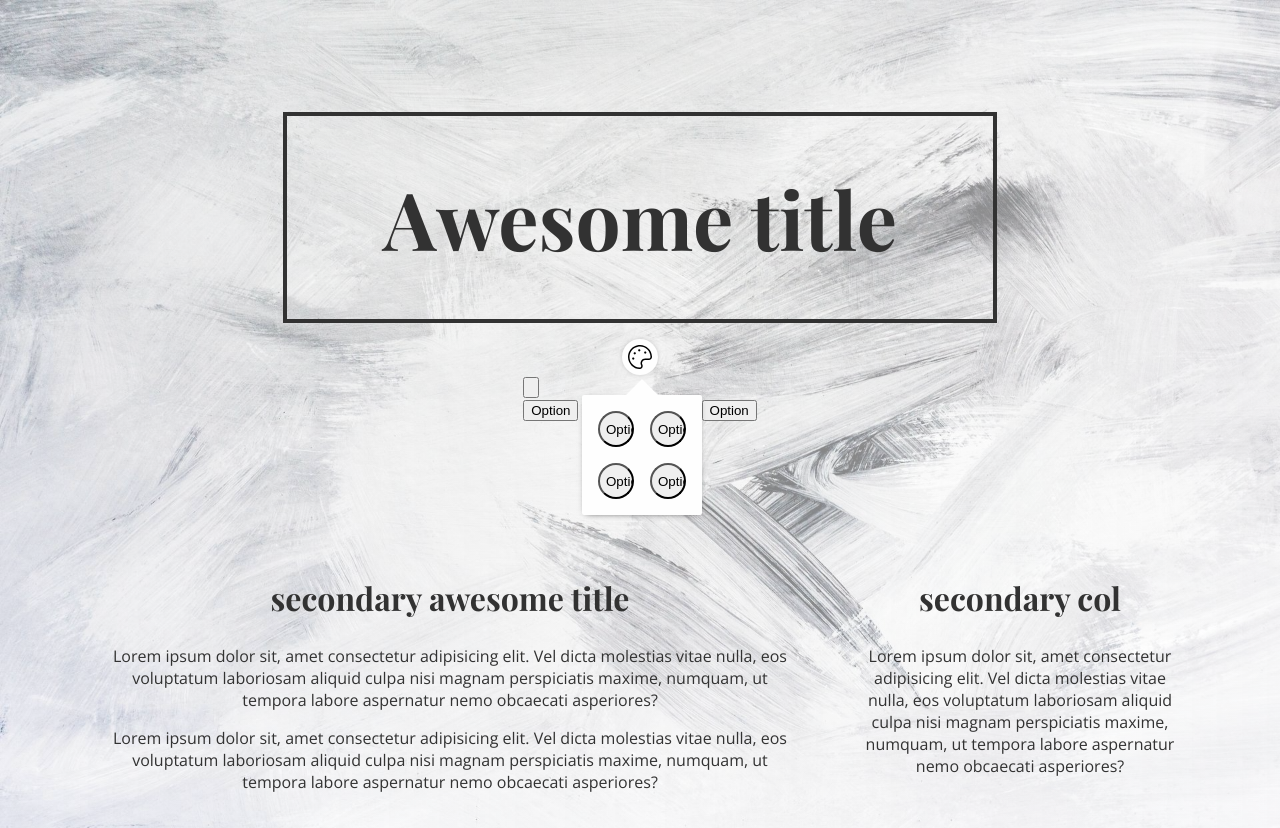
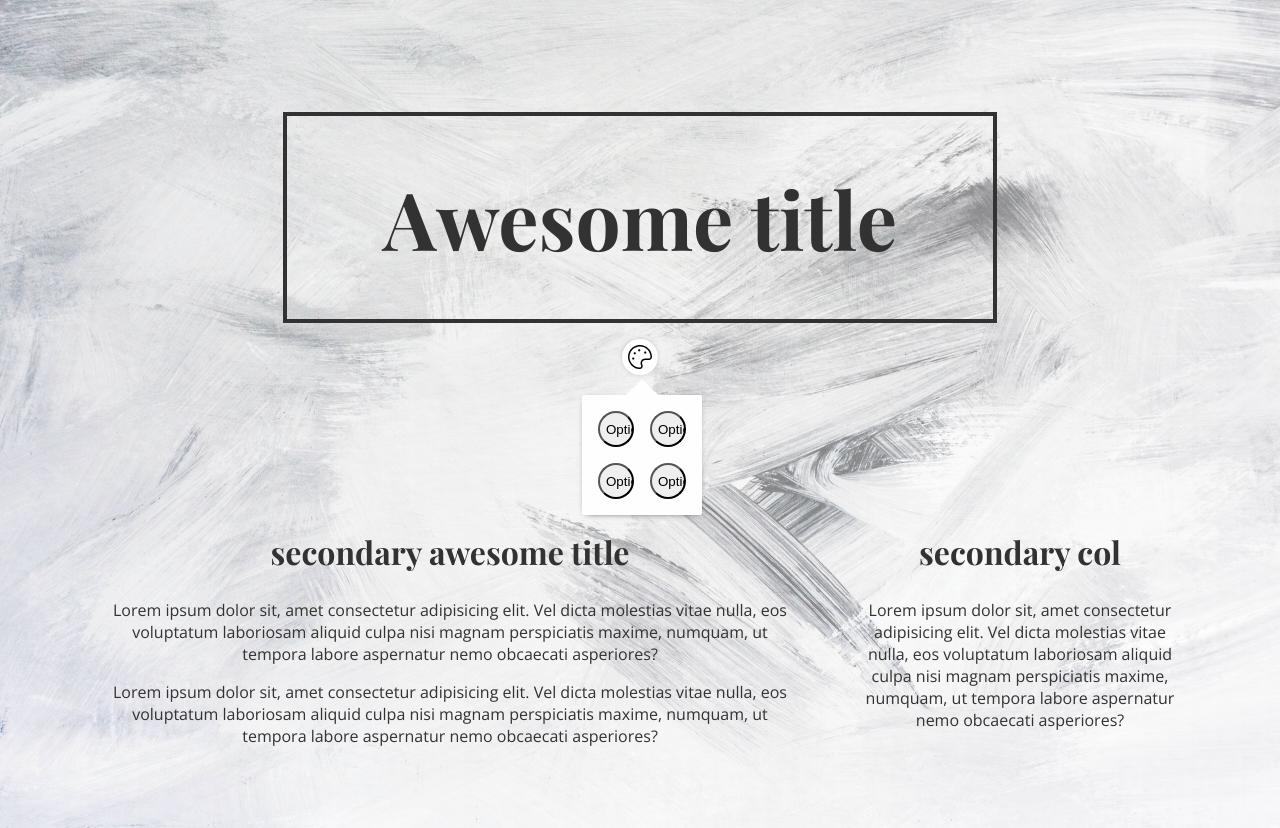
Before and after one commit to actualcactuar/myGithubLanding, a website built with webpack: page app/index.html in a window 1280 px wide. Shown: the top 828 px of the page. Built offline with nearby package versions, Linux system fonts and the light colour scheme.

Commit message:
Update index.html

```diff
--- a/app/index.html
+++ b/app/index.html
@@ -26,15 +26,7 @@
 
             <theme-switch active-theme="default"></theme-switch>
 
-            <div class="theme-switch">
-                <button class="theme-switch__trigger"><svg xmlns="http://www.w3.org/2000/svg" viewBox="0 0 512 512"><path d="M112 264c-13.3 0-24 10.7-24 24s10.7 24 24 24 24-10.7 24-24-10.7-24-24-24zm32-112c-13.3 0-24 10.7-24 24s10.7 24 24 24 24-10.7 24-24-10.7-24-24-24zM256 0c-16.9 0-34.2 1.6-51.7 5C104.9 24.4 24.8 104.3 5.2 203.4-29.4 378.5 116.4 512 239.5 512c8.3 0 16.5-.6 24.6-1.9 41.2-6.4 61.4-54.6 42.5-91.7-23.1-45.4 9.9-98.4 60.9-98.4h79.7c35.8 0 64.8-29.6 64.9-65.3C511.6 113.9 397.1 0 256 0zm191.1 288h-79.7c-35.3 0-67.4 17.9-85.7 47.8-18.2 29.7-19.6 66-3.7 97.2 4.9 9.6 4.8 21.6-.1 31.3-2.4 4.6-7.9 12.6-18.7 14.3-6.3 1-12.9 1.5-19.7 1.5-54.6 0-114.1-31.3-155.5-81.6-44-53.6-60.9-120.6-47.4-188.7 17.1-86.6 87-156.2 173.9-173.2 15.2-3 30.5-4.5 45.5-4.5 123.1 0 223.6 99.9 224 222.6 0 18.3-14.8 33.3-32.9 33.3zM368 136c-13.3 0-24 10.7-24 24s10.7 24 24 24 24-10.7 24-24-10.7-24-24-24zM240 88c-13.3 0-24 10.7-24 24s10.7 24 24 24 24-10.7 24-24-10.7-24-24-24z"/></svg></button>
-                <div class="theme-switch__options">
-                    <button class="theme-switch__option" theme="default">Option</button>
-                    <button class="theme-switch__option" theme="primary">Option</button>
-                    <button class="theme-switch__option" theme="secondary">Option</button>
-                    <button class="theme-switch__option" theme="tertiary">Option</button>
-                </div>
-            </div>
+
         </div>
 
 
```
